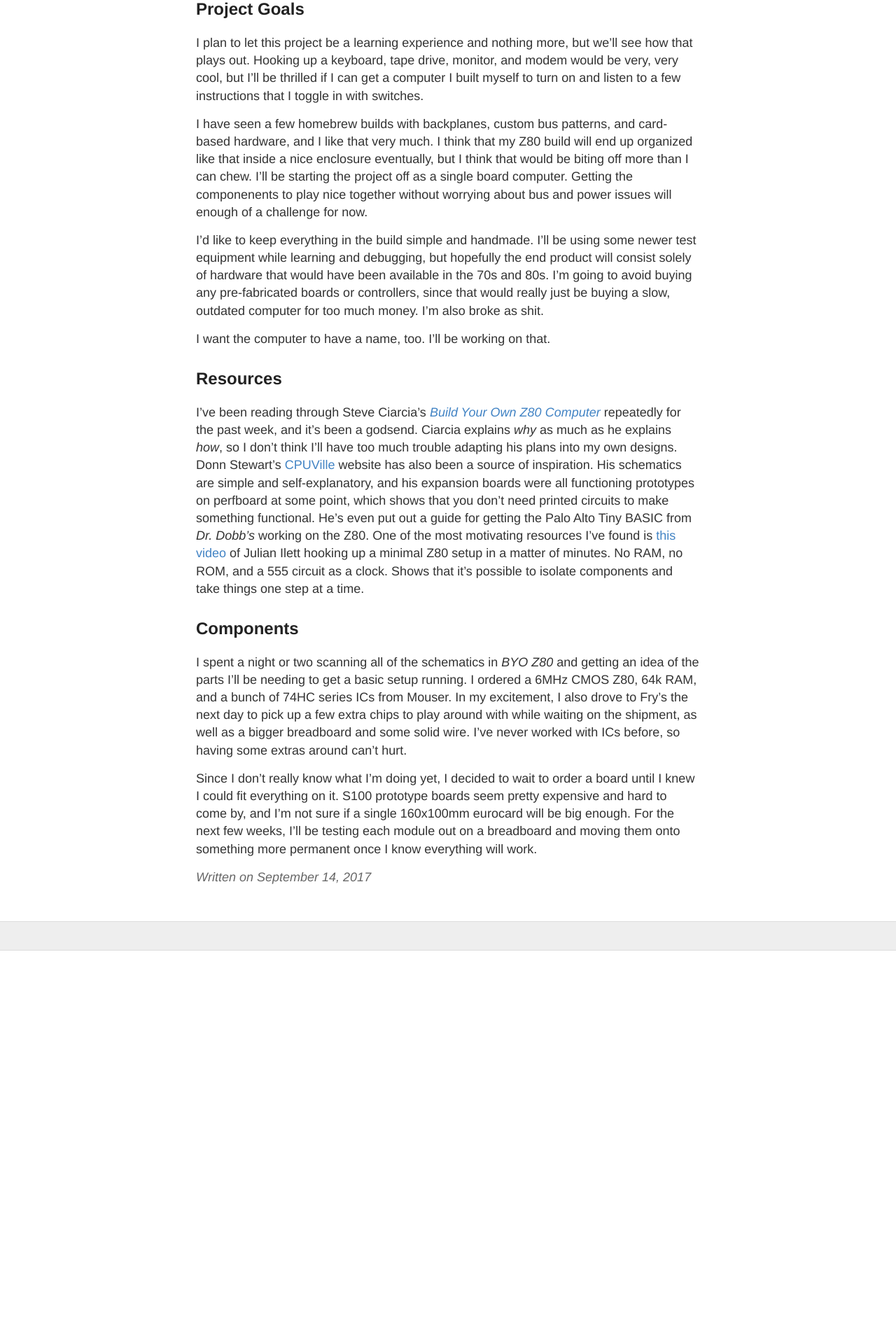
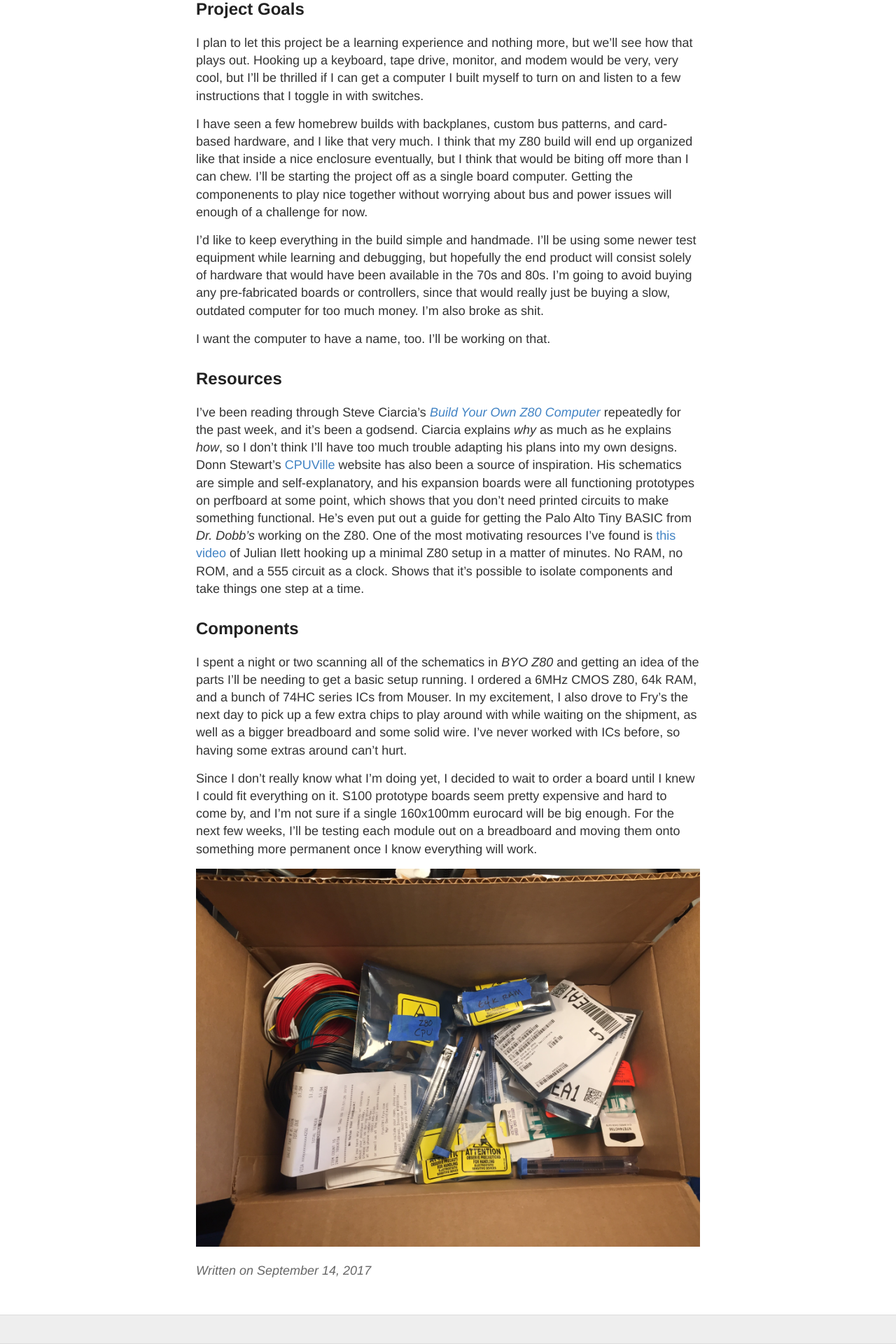
Before and after one commit to thavelka/thavelka.github.io, a Jekyll site: the page built from _posts/2017-09-14-Project-Intro.md, in a window 1280 px wide. Shown: the part 776-2696 px from the top of the page at 70% size. Built offline with Jekyll 4.4.1, drawn with Linux system fonts in a browser that asks for light colours; before the commit the page ends 2134 px from its top, so only the background shows below that.

Commit message:
Update 2017-09-14-Project-Intro.md

```diff
--- a/_posts/2017-09-14-Project-Intro.md
+++ b/_posts/2017-09-14-Project-Intro.md
@@ -29,3 +29,5 @@ I've been reading through Steve Ciarcia's _[Build Your Own Z80 Computer](https:/
 I spent a night or two scanning all of the schematics in _BYO Z80_ and getting an idea of the parts I'll be needing to get a basic setup running. I ordered a 6MHz CMOS Z80, 64k RAM, and a bunch of 74HC series ICs from Mouser. In my excitement, I also drove to Fry's the next day to pick up a few extra chips to play around with while waiting on the shipment, as well as a bigger breadboard and some solid wire. I've never worked with ICs before, so having some extras around can't hurt.
 
 Since I don't really know what I'm doing yet, I decided to wait to order a board until I knew I could fit everything on it. S100 prototype boards seem pretty expensive and hard to come by, and I'm not sure if a single 160x100mm eurocard will be big enough. For the next few weeks, I'll be testing each module out on a breadboard and moving them onto something more permanent once I know everything will work.
+
+![Box o' parts](/images/posts:2017-09-14/box_o_parts.jpg)
```
